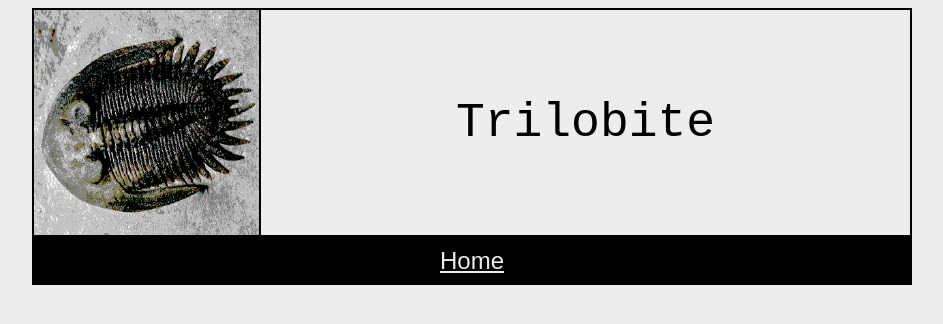
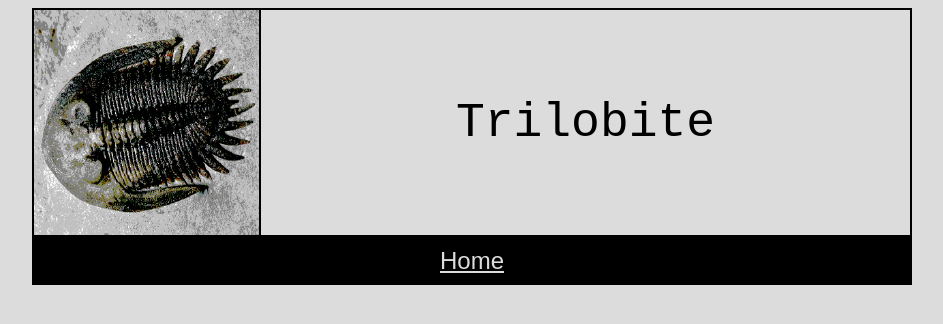
Before and after one commit to trilobite-poetry/trilobite-poetry.github.io, a Jekyll site: the page built from past.md, in a window 1280 px wide. Shown: the top 324 px of the page, without its empty margins (168-1111 px from the left). Built offline with Jekyll 4.4.1, drawn with Linux system fonts in a browser that asks for light colours.

Commit message:
Polishing up the background image

```diff
--- a/_sass/background.scss
+++ b/_sass/background.scss
@@ -1,14 +1,9 @@
 body {
   background-image: url("/assets/images/background.png");
-  background-size: 53px 72px;
+  background-size: 35px 48px;
   background-repeat: repeat;
 }
 
 article {
-  background-color: #ededed;
-  height: 100%;
+  min-height: 65vh;
 }
-
-header {
-  background-color: #ededed;
-}
--- a/_sass/colors.scss
+++ b/_sass/colors.scss
@@ -6,22 +6,27 @@
 
 header {
   border: 2px solid black;
+  background-color: gainsboro;
+}
+
+article {
+  background-color: gainsboro;
 }
 
 body {
-  background-color: #ededed;
+  background-color: gainsboro;
 }
 
 nav {
-  color: #ededed;
+  color: gainsboro;
   background-color: black;
 }
 
 nav a {
-  color: #ededed;
+  color: gainsboro;
 }
 
 nav a:hover {
-  background-color: #ededed;
+  background-color: gainsboro;
   color: black;
 }
```
